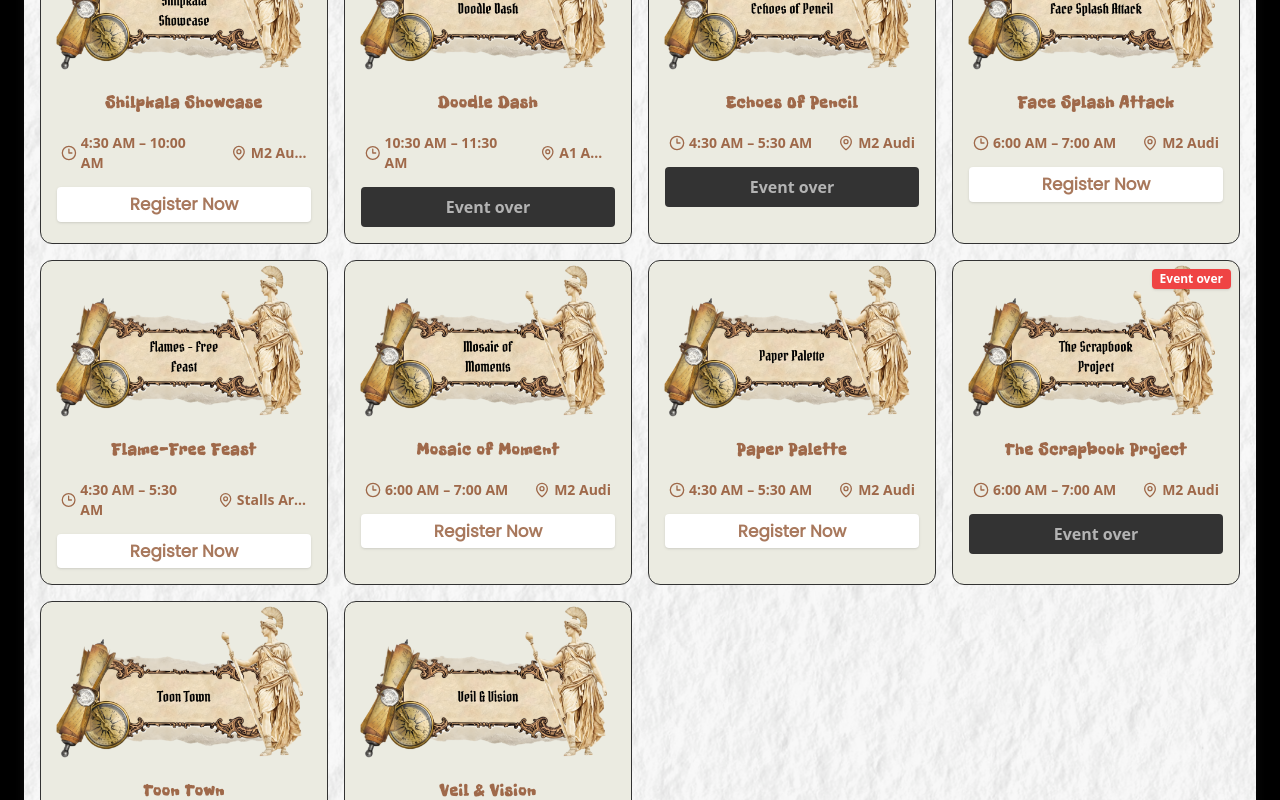
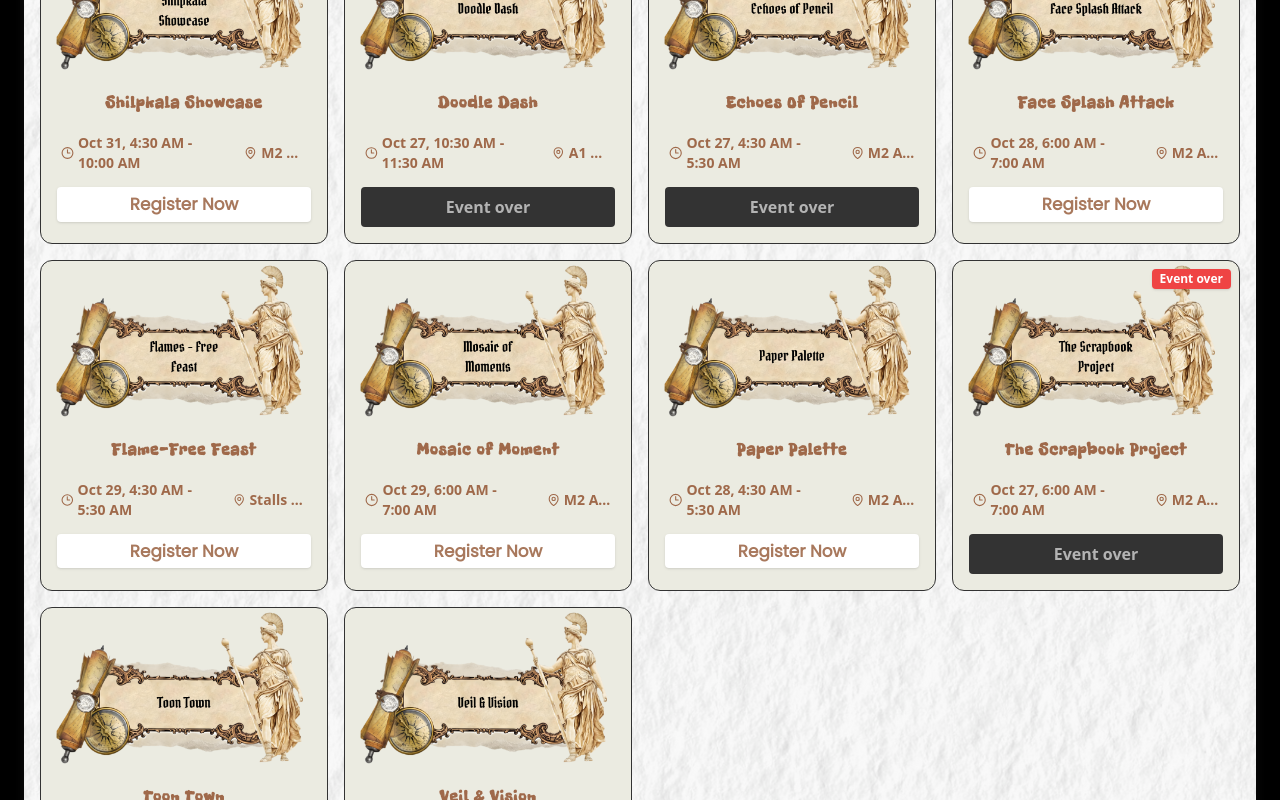
Before and after one commit to chrismat-05/Shilpkala-2025, a React (Vite) app: page / in a window 1280 px wide. Shown: the part 820-1620 px from the top of the page. Built offline with nearby package versions, Linux system fonts and the light colour scheme; a web font is replaced by a local one.

Commit message:
Add date to event card timing display
Co-authored-by: chrismat-05 <130284769+chrismat-05@users.noreply.github.com>

```diff
--- a/src/components/EventCard.tsx
+++ b/src/components/EventCard.tsx
@@ -49,8 +49,24 @@ const EventCard: React.FC<EventCardProps> = ({
     if (!start || !end) return "";
     const s = new Date(start);
     const e = new Date(end);
-    const fmt = new Intl.DateTimeFormat(undefined, { hour: "numeric", minute: "2-digit" });
-    return `${fmt.format(s)} – ${fmt.format(e)}`;
+
+    // Format date as "27 Sept"
+    const dateFormatter = new Intl.DateTimeFormat('en-US', {
+      day: 'numeric',
+      month: 'short'
+    });
+    const dateStr = dateFormatter.format(s);
+
+    // Format times as "10 AM - 11 AM"
+    const timeFormatter = new Intl.DateTimeFormat('en-US', {
+      hour: 'numeric',
+      minute: '2-digit',
+      hour12: true
+    });
+    const startTime = timeFormatter.format(s);
+    const endTime = timeFormatter.format(e);
+
+    return `${dateStr}, ${startTime} - ${endTime}`;
   };
 
   return (
```
